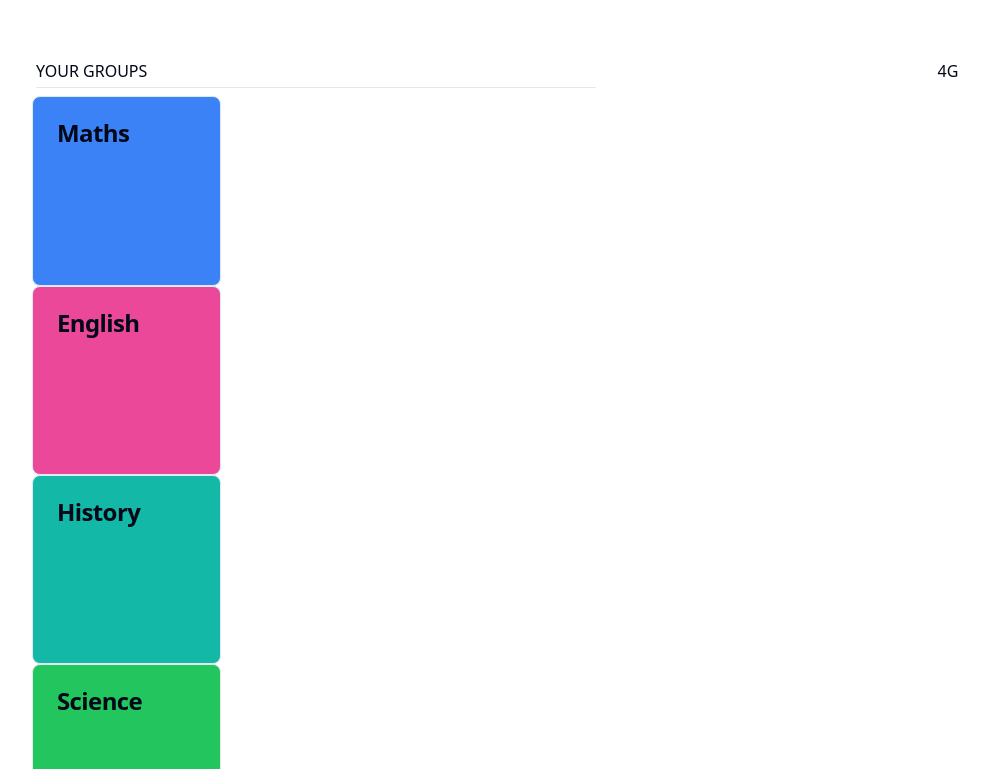
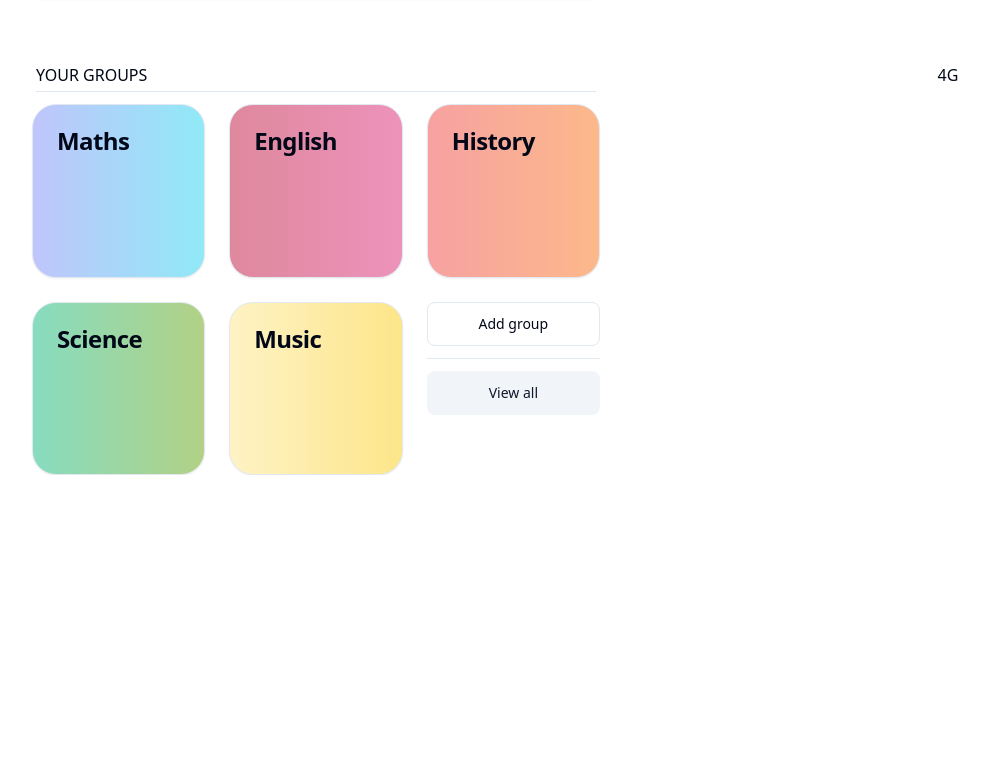
Before and after one commit to tomy-g/classfolder-front, a Next.js app: page / in a window 1280 px wide. Shown: the part 1031-1800 px from the top of the page, without its empty margins (8-997 px from the left). After the commit the page ends 1506 px from the top, so only its background shows below. Built offline with nearby package versions, Linux system fonts and the light colour scheme.

Commit message:
group covers ui and styles

```diff
--- a/package.json
+++ b/package.json
@@ -13,6 +13,7 @@
     "@radix-ui/react-dropdown-menu": "^2.0.6",
     "@radix-ui/react-label": "^2.0.2",
     "@radix-ui/react-select": "^2.0.0",
+    "@radix-ui/react-separator": "^1.0.3",
     "@radix-ui/react-slot": "^1.0.2",
     "class-variance-authority": "^0.7.0",
     "clsx": "^2.1.0",
--- a/src/app/page.tsx
+++ b/src/app/page.tsx
@@ -2,9 +2,9 @@ import React from 'react'
 import QuickSearch from '@/components/quick-search'
 import Schedule from '@/components/schedule'
 import FeaturedFiles from '@/components/featured-files'
-import files from '@/constants/Files'
+import files from '@/constants/mocks/Files'
 import Groups from '@/components/groups'
-import groups from '@/constants/Groups'
+import groups from '@/constants/mocks/Groups'
 
 export default function Home () {
   return (
--- /dev/null
+++ b/src/components/group-cover.tsx
@@ -0,0 +1,18 @@
+import React from 'react'
+import { Card, CardHeader, CardTitle } from './ui/card'
+import { type Group } from '@/types/Group'
+import { cn, mapColor } from '@/lib/utils'
+
+const GroupCover = ({ group }: { group: Group }) => {
+  const bgColor: string = mapColor(group.color)
+
+  return (
+    <Card className={cn('aspect-square rounded-3xl w-full', bgColor)}>
+      <CardHeader>
+        <CardTitle>{group.name}</CardTitle>
+      </CardHeader>
+    </Card>
+  )
+}
+
+export default GroupCover
--- a/src/components/groupcover.tsx
+++ /dev/null
@@ -1,35 +0,0 @@
-import React from 'react'
-import { Card, CardHeader, CardTitle } from './ui/card'
-import { type Group } from '@/types/Group'
-import { cn } from '@/lib/utils'
-
-const GroupCover = ({ group }: { group: Group }) => {
-  const bgColor = getBgColor(group.color)
-
-  function getBgColor (color: string) {
-    switch (color) {
-      case 'blue':
-        return 'bg-blue-500'
-      case 'pink':
-        return 'bg-pink-500'
-      case 'yellow':
-        return 'bg-yellow-500'
-      case 'teal':
-        return 'bg-teal-500'
-      case 'orange':
-        return 'bg-orange-500'
-      case 'green':
-        return 'bg-green-500'
-    }
-  }
-
-  return (
-    <Card className={cn('w-1/3 aspect-square', bgColor)}>
-      <CardHeader>
-        <CardTitle>{group.name}</CardTitle>
-      </CardHeader>
-    </Card>
-  )
-}
-
-export default GroupCover
--- a/src/components/groups.tsx
+++ b/src/components/groups.tsx
@@ -1,19 +1,25 @@
 import React from 'react'
 import SectionHeading from './section-heading'
 import { type Group } from '@/types/Group'
-import GroupCover from './groupcover'
-import { cn } from '@/lib/utils'
+import GroupCover from './group-cover'
+import { Button } from './ui/button'
+import { Separator } from './ui/separator'
 
 const Groups = ({ groups }: { groups: Group[] }) => {
   return (
     <section>
       <SectionHeading title='YOUR GROUPS'></SectionHeading>
-      <ul className={cn('list-none')}>
+      <ul className={'list-none grid grid-cols-2 gap-6 xl:grid-cols-3'}>
         {groups.map((group: Group) => (
-          <li key={group.id} className=''>
-            <GroupCover group={group}/>
+          <li key={group.id}>
+            <GroupCover group={group} />
           </li>
         ))}
+        <li key='buttons' className=' flex flex-col'>
+          <Button size='lg' variant='outline' className='rounded-lg'>Add group</Button>
+          <Separator className=' my-3' />
+          <Button size='lg' variant='secondary' className='rounded-lg'>View all</Button>
+        </li>
       </ul>
     </section>
   )
--- a/src/components/schedule.tsx
+++ b/src/components/schedule.tsx
@@ -15,10 +15,10 @@ export default function Schedule () {
     <section>
       <SectionHeading title='NEARBY SCHEDULE'></SectionHeading>
       <div className='grid grid-cols-1 gap-6 2xl:grid-cols-[1fr_350px] mr-auto'>
-        <div className='rounded-lg border bg-white p-6 shadow-sm dark:border-gray-800 dark:bg-gray-950'>
+        <div className='rounded-lg border p-6 shadow-sm'>
           <Calendar className='w-full' initialFocus mode='single' />
         </div>
-        <div className='rounded-lg border bg-white p-6 shadow-sm dark:border-gray-800 dark:bg-gray-950'>
+        <div className='rounded-lg border p-6 shadow-sm'>
           <div className='mb-4 flex items-center justify-between'>
             <h2 className='text-lg font-medium'>Upcoming Events</h2>
             <DropdownMenu>
--- a/src/components/section-heading.tsx
+++ b/src/components/section-heading.tsx
@@ -2,7 +2,7 @@ import React from 'react'
 
 const SectionHeading = ({ title }: { title: string }) => {
   return (
-    <h2 className=' border-b mb-2 pb-1 mx-1 ' >
+    <h2 className=' border-b mb-3 pb-1 mx-1 ' >
       <a className=''>{title}</a>
     </h2>
   )
--- /dev/null
+++ b/src/components/ui/separator.tsx
@@ -0,0 +1,31 @@
+'use client'
+
+import * as React from 'react'
+import * as SeparatorPrimitive from '@radix-ui/react-separator'
+
+import { cn } from '@/lib/utils'
+
+const Separator = React.forwardRef<
+React.ElementRef<typeof SeparatorPrimitive.Root>,
+React.ComponentPropsWithoutRef<typeof SeparatorPrimitive.Root>
+>(
+  (
+    { className, orientation = 'horizontal', decorative = true, ...props },
+    ref
+  ) => (
+    <SeparatorPrimitive.Root
+      ref={ref}
+      decorative={decorative}
+      orientation={orientation}
+      className={cn(
+        'shrink-0 bg-border',
+        orientation === 'horizontal' ? 'h-[1px] w-full' : 'h-full w-[1px]',
+        className
+      )}
+      {...props}
+    />
+  )
+)
+Separator.displayName = SeparatorPrimitive.Root.displayName
+
+export { Separator }
--- /dev/null
+++ b/src/constants/Colors.ts
@@ -0,0 +1,11 @@
+// const opacity = 100
+
+const colors: Record<string, string> = {
+  red: 'bg-gradient-to-r from-rose-700/50 to-pink-600/50',
+  blue: 'bg-gradient-to-r from-indigo-400/50 to-cyan-400/50',
+  green: 'bg-gradient-to-r from-emerald-500/50 to-lime-600/50',
+  orange: 'bg-gradient-to-r from-red-500/50 to-orange-500/50',
+  yellow: 'bg-gradient-to-r from-amber-200/50 to-yellow-400/50'
+}
+
+export default colors
--- a/src/constants/Groups.ts
+++ b/src/constants/mocks/Groups.ts
@@ -8,12 +8,12 @@ const groups: Group[] = [
   {
     id: '2',
     name: 'English',
-    color: 'pink'
+    color: 'red'
   },
   {
     id: '3',
     name: 'History',
-    color: 'teal'
+    color: 'orange'
   },
   {
     id: '4',
--- a/src/lib/utils.ts
+++ b/src/lib/utils.ts
@@ -1,6 +1,11 @@
 import { type ClassValue, clsx } from 'clsx'
 import { twMerge } from 'tailwind-merge'
+import colors from '@/constants/Colors'
 
 export function cn (...inputs: ClassValue[]) {
   return twMerge(clsx(inputs))
 }
+
+export function mapColor (colorName: string) {
+  return colors[colorName]
+}
```
Also changed, not shown: src/constants/mocks/Files.ts (renamed from src/constants/Files.ts), 1 other file (tests, documents, lock files or other folders).
